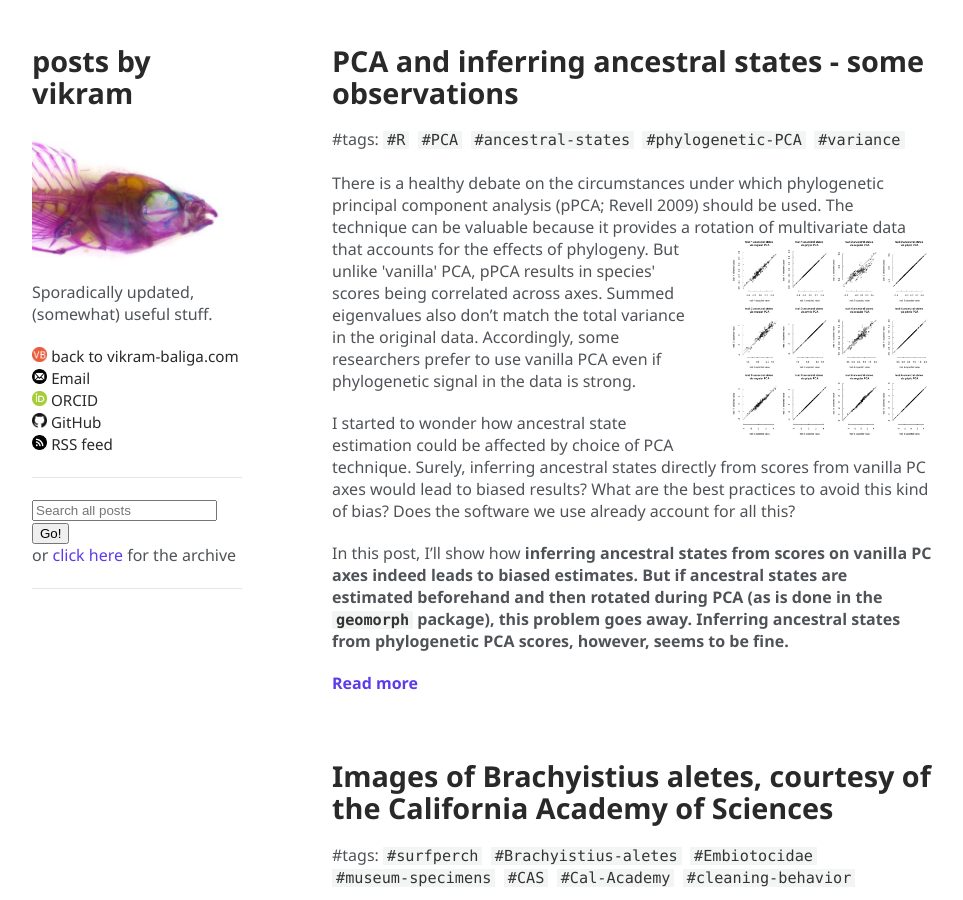
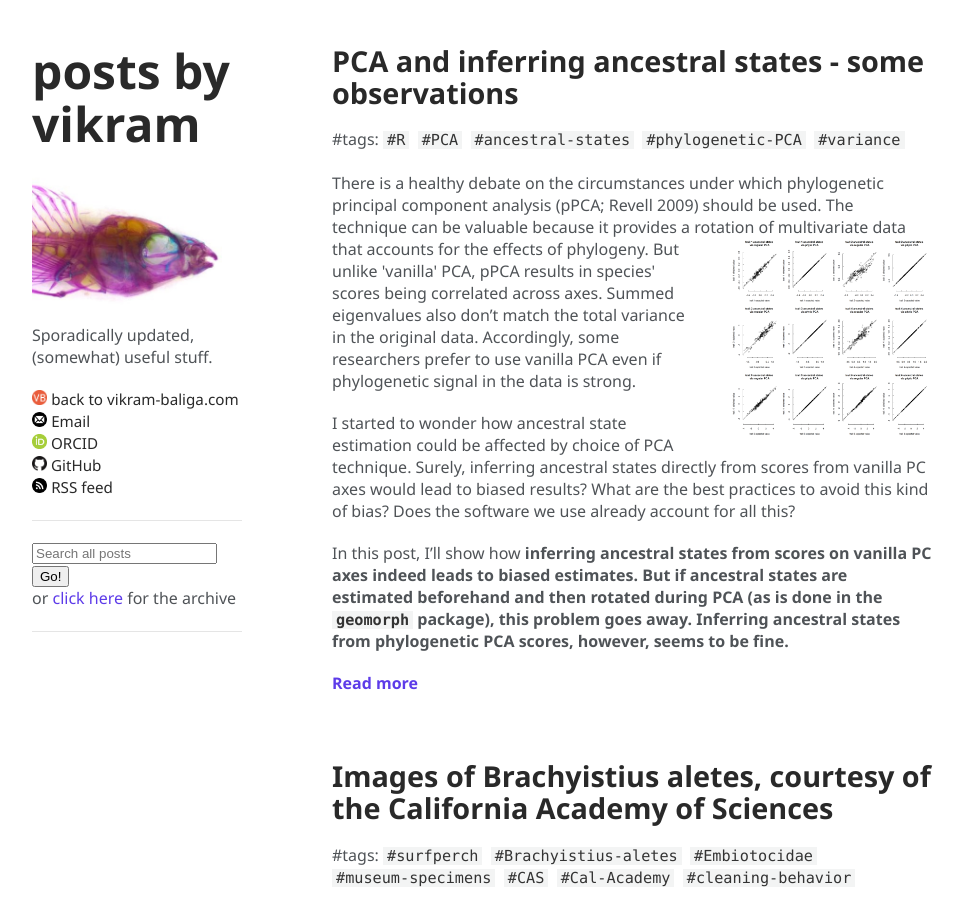
Before and after one commit to vbaliga/vbaliga.github.io, a Jekyll site: the page built from index.html, in a window 1280 px wide and 900 px high. Shown: the whole window, without its empty margins (158-1121 px from the left). Built offline with Jekyll 4.4.1, drawn with Linux system fonts in a browser that asks for light colours; a script that is not in the unit is left out.

Commit message:
Update default.html

```diff
--- a/_layouts/default.html
+++ b/_layouts/default.html
@@ -14,7 +14,7 @@
   <body>
     <div class="wrapper">
       <header>
-        <h1><a href="{{ "/" | absolute_url }}">{{ site.title | default: site.github.repository_name }}</a></h1>
+        <h1 style="font-size:300%;"><a href="{{ "/" | absolute_url }}">{{ site.title | default: site.github.repository_name }}</a></h1>
 
         <a href="https://vbaliga.github.io/"><img src="/images/vbaliga-labroides.jpg" style="width:190px; height:148px" title="vbaliga-labroides" alt="vbaliga.github.io"></a>
 
```
